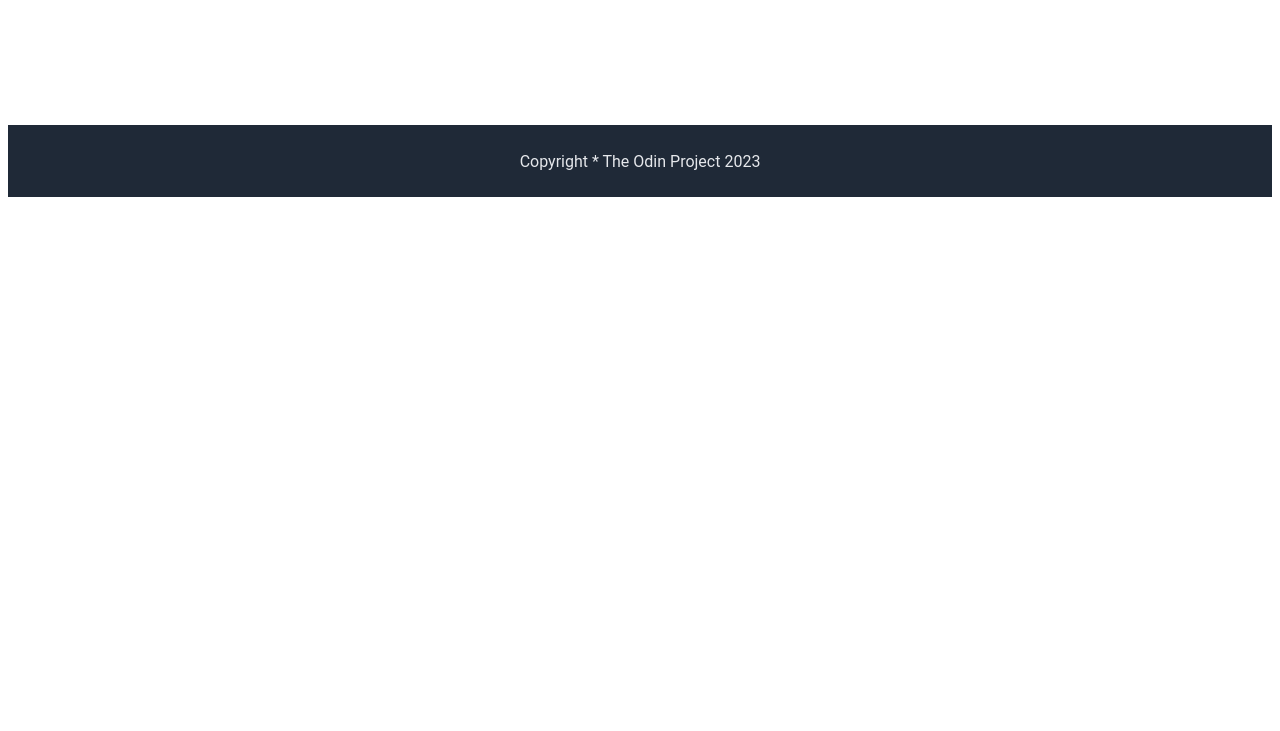
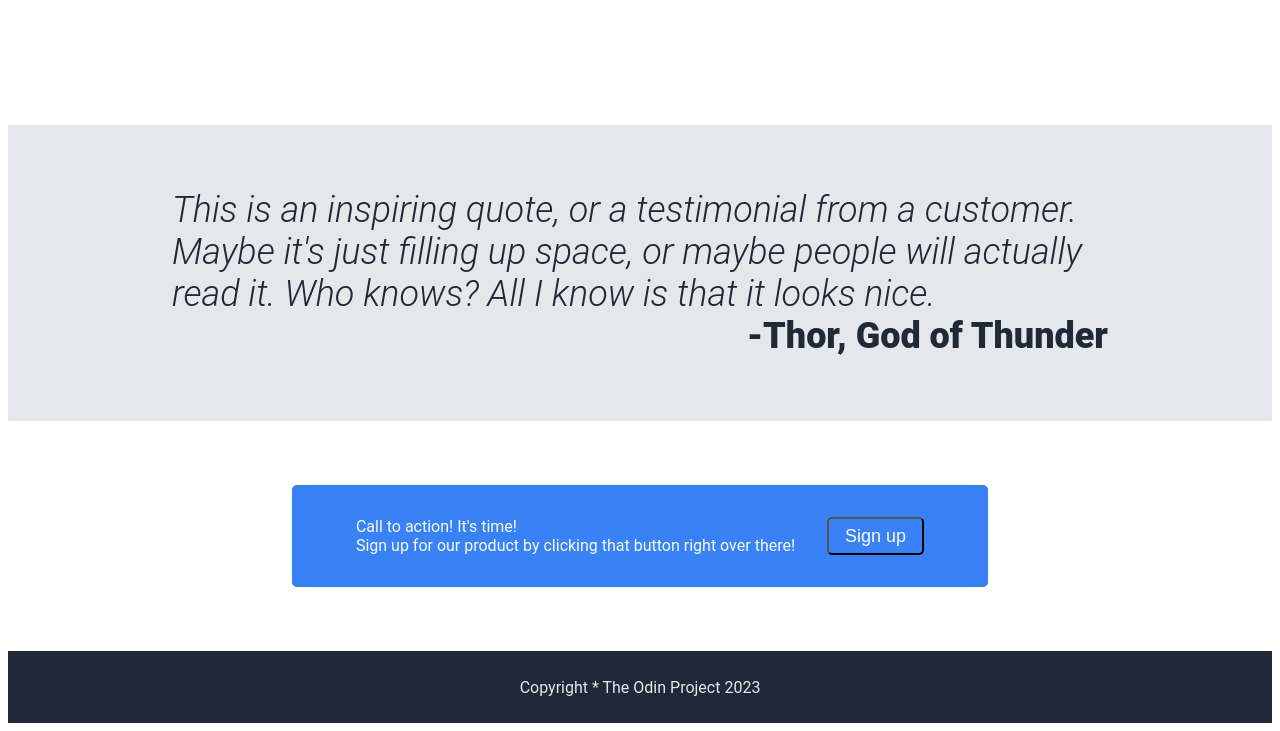
Before and after one commit to emhedge/landing-page, a plain HTML site: page index.html in a window 1280 px wide. Shown: the part 901-1632 px from the top of the page. Before the commit the page ends 1106 px from the top, so only its background shows below. Drawn offline with Linux system fonts and the light colour scheme.

Commit message:
Created & aligned call to action box
Quite simple, but still working on varying font, proper margins and
padding. Still also need to ensure the section div is properly set.

```diff
--- a/index.html
+++ b/index.html
@@ -59,10 +59,21 @@
         </div>
     </div>
     <div class="quote">
+        <div class="div-quote">
+            This is an inspiring quote, or a testimonial from a customer. Maybe it's just filling up space, or maybe people will actually read it. Who knows? All I know is that it looks nice.
+        </div>
+        <div class="div-quotee">
+            -Thor, God of Thunder
+        </div>
+    </div>
+    <div class="call-div">
+        <div class="call-box">
+            <div class="call-content">
+                Call to action! It's time! <br> Sign up for our product by clicking that button right over there!
+                <button>Sign up</buton>
+            </div>
 
-    </div>
-    <div class="call">
-
+        </div>
     </div>
     <div class="footer">
         Copyright * The Odin Project 2023
--- a/style.css
+++ b/style.css
@@ -12,8 +12,6 @@ body {
     flex-direction: row;
     flex: 1 1 auto;
     padding: 16px 164px;
-    margin-left: 8px;
-    gap: 128px;
     align-items: center;
     justify-content: space-between;
     flex-grow: 1;
@@ -29,6 +27,7 @@ body {
 .logo {
     font-size: 24px;
     color: #F9FAF8;
+    margin-left: 8px;
 }
 
 .links {
@@ -151,10 +150,40 @@ img {
     font-style: light-italic;
     color:#1f2937;
     background-color: #E5E7EB;
+    flex: display;
+    flex-direction: column;
+    padding: 64px 164px;
+}
+
+.div-quote {
+    font-weight: 300;
+    font-style: italic;
+}
+
+.div-quotee {
+    font-weight: 800;
+    text-align: right;
+}
+
+.call-div {
+    display: flex;
+    justify-content: center;
+    align-items: center;
+    padding: 64px 164px;
+}
+/* start here tomorrow, work on the margins, font size of call box. */
+.call-box {
+    padding: 32px 64px;
+    color:#F9FAF8;
+}
+
+.call-content {
+    display:flex;
+    gap: 32px;
 }
 
 button,
-.call {
+.call-box {
     background-color: #3882F6;
     border-radius: 5px;
 }
```
